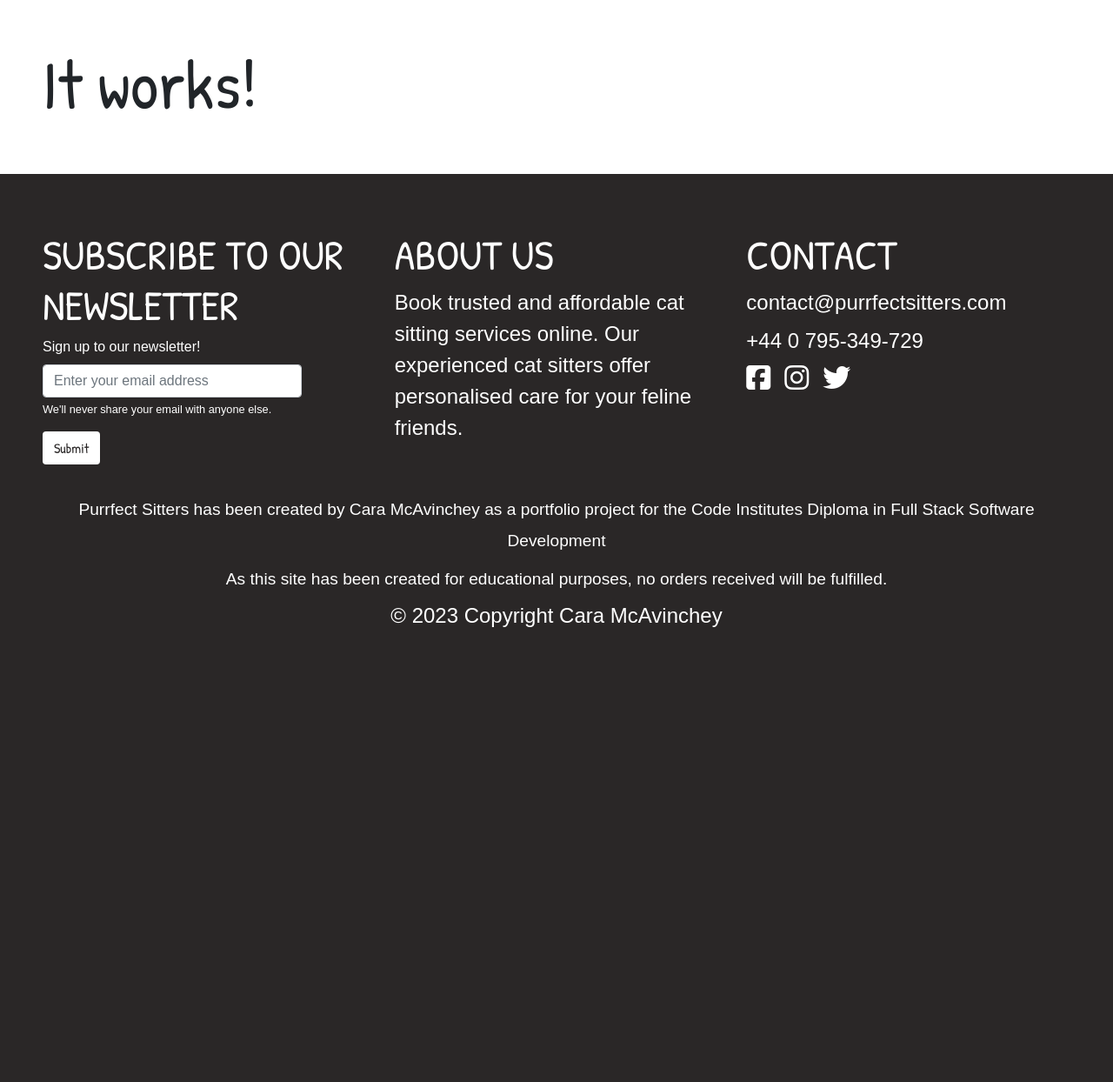
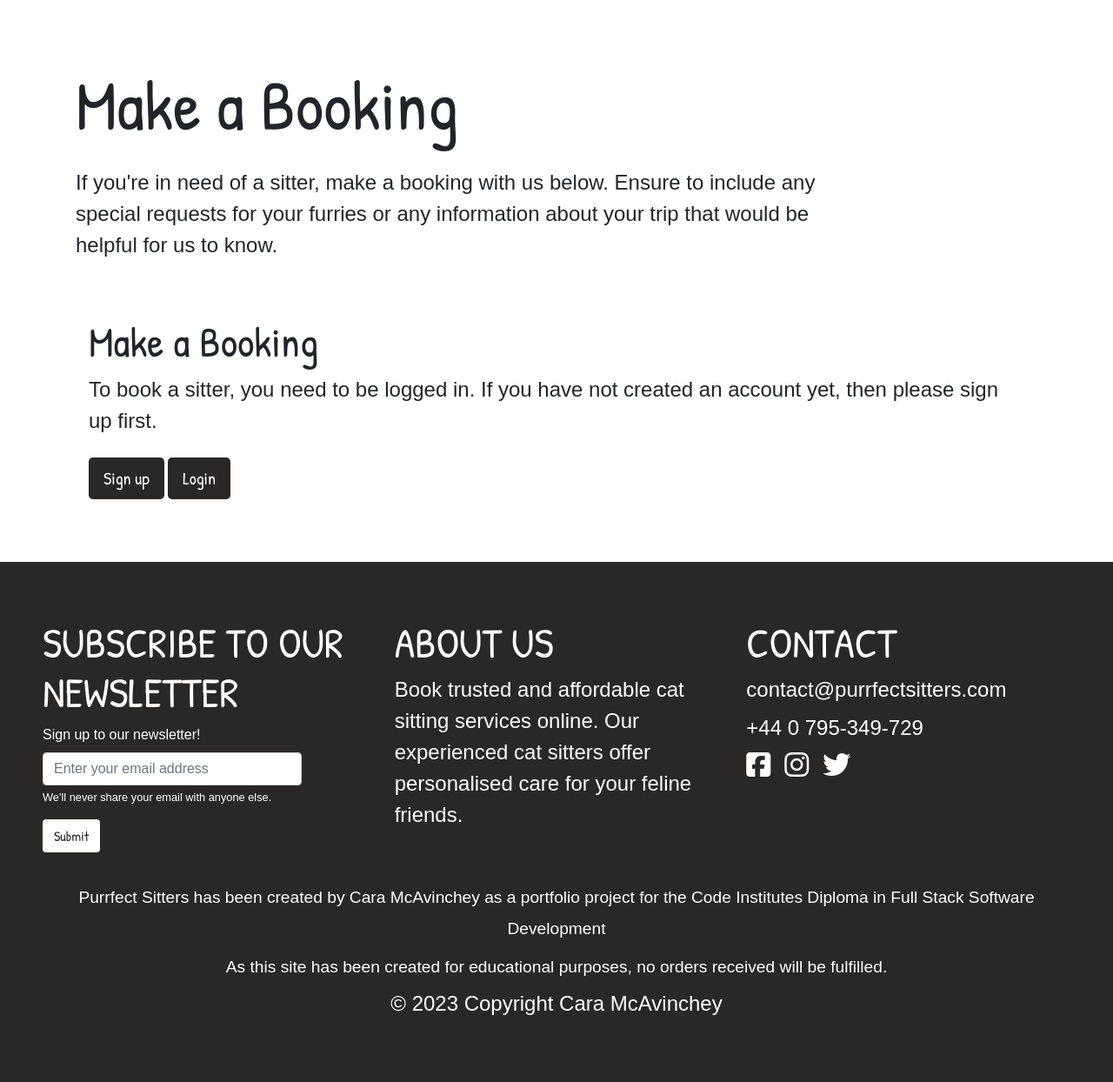
Before and after one commit to CaraMcAvinchey/purrfect-sitters, a Django app: page /booking/ in a window 1280 px wide. Shown: the part 126-1370 px from the top of the page at 87% size. Before the commit the page ends 847 px from the top, so only its background shows below. Run offline with Django 3.2, Linux system fonts and the light colour scheme; parts of the project's set-up code (start-up, migrations or seed data) failed here and were passed over; some libraries are stand-ins or nearby versions; some web fonts are replaced.

Commit message:
Add booking form page template structure

```diff
--- a/booking/templates/booking/booking.html
+++ b/booking/templates/booking/booking.html
@@ -1,11 +1,77 @@
 {% extends "base.html" %}
 {% load static %}
 
-{% block extra_title %} - My Booking{% endblock %}
+{% load crispy_forms_tags %}
+
+{% block extra_title %} - Make a Booking{% endblock %}
 
 {% block extra_meta %}
 {% endblock %}
 
 {% block content %}
-<h1>It works!</h1>
+<div class="container-fluid">
+    <div class="row p-4">
+        <div class="col-12 text-container">
+            <h1 class="pb-3">Make a Booking</h1>
+            <p>
+                If you're in need of a sitter, make a booking with us below.
+                Ensure to include any special requests for your furries or any
+                information about your trip that would be helpful for us to know.
+            </p>
+        </div>
+    </div>
+    <div class="row p-4">
+        <div class="col-12">
+            {% if user.is_authenticated %}
+                {% if not booked %}
+                    <div class="container">
+                        <div class="row">
+                        <!-- Error Message -->
+                            {% if error %}
+                            <h1 class="alert alert-success success-msg error-msg">{{error}}</h1>
+                            {% endif %}
+                            <h3>Place Your Booking</h3>
+                            <form method="post">
+                                {{ form | crispy }}
+                                {% csrf_token %}
+                                <button type="submit" class="btn btn-custom-dark btn-lg btn-card submit-btn mt-2">Submit</button>
+                            </form>
+                        </div>
+                    </div>
+
+                {% else %}
+                    <!-- Confimation Message -->
+                    <div class=container>
+                        <div class="row">
+                            <div class="col-12">
+                                <h1>Thank you!</h1>
+                                <p>We look forward to meeting your furries!</p>
+                                <p>You will have recieved a confirmation email and we'll soon be in touch to discuss details.</p>
+                            </div>
+                        </div>
+                    </div>
+                {% endif %}
+                <!-- If User not not authenticated -->
+            {% else %}
+                <div class="container-fluid">
+                    <div class="row">
+                        <div class="col-12">
+                            <h2>Make a Booking</h2>
+                            <p>
+                                To book a sitter, you need to be logged in.
+                                If you have not created an account yet, then please sign up first.
+                            </p>
+                            <a href="{% url 'account_signup' %}">
+                                <button type="button" class="btn btn-custom-dark mt-2 btn-lg">Sign up</button>
+                            </a>
+                            <a href="{% url 'account_login' %}">
+                                <button type="button" class="btn btn-custom-dark mt-2 btn-lg">Login</button>
+                            </a>
+                        </div>
+                    </div>
+                </div>
+            {% endif %}
+        </div>
+    </div>
+</div>
 {% endblock %}
--- a/static/css/base.css
+++ b/static/css/base.css
@@ -83,6 +83,24 @@ footer p {
     height: auto;
   }
 
+
+/* ------------------------------- Bootstrap Toasts */
+
+.message-container {
+    position: fixed;
+    top: 72px;
+    right: 15px;
+    z-index: 99999999999;
+}
+
+.custom-toast {
+    overflow: visible;
+}
+
+.toast-capper {
+    height: 2px;
+}
+
 /*----- Media Queries -----*/
 
 /* medium devices (tablets, less than 768px) */
```
Also changed, not shown: templates/base.html (indentation only).
